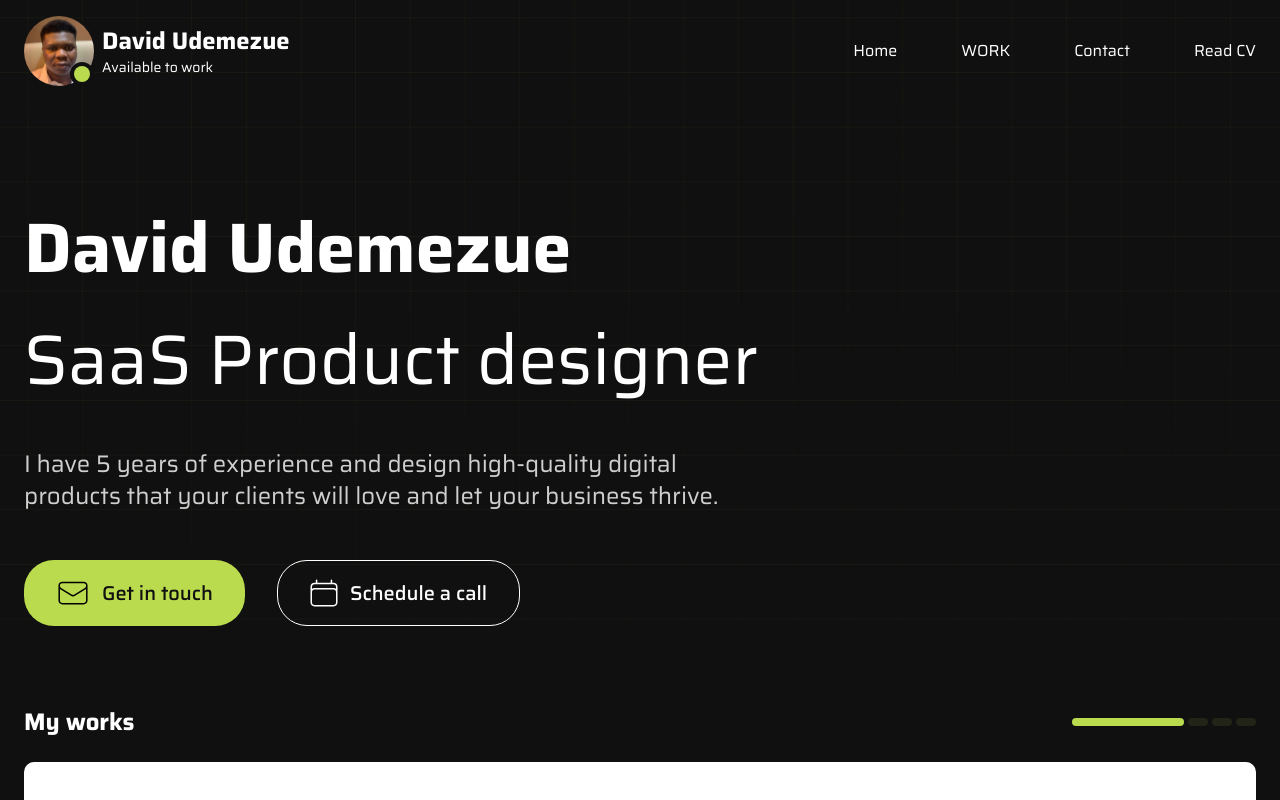
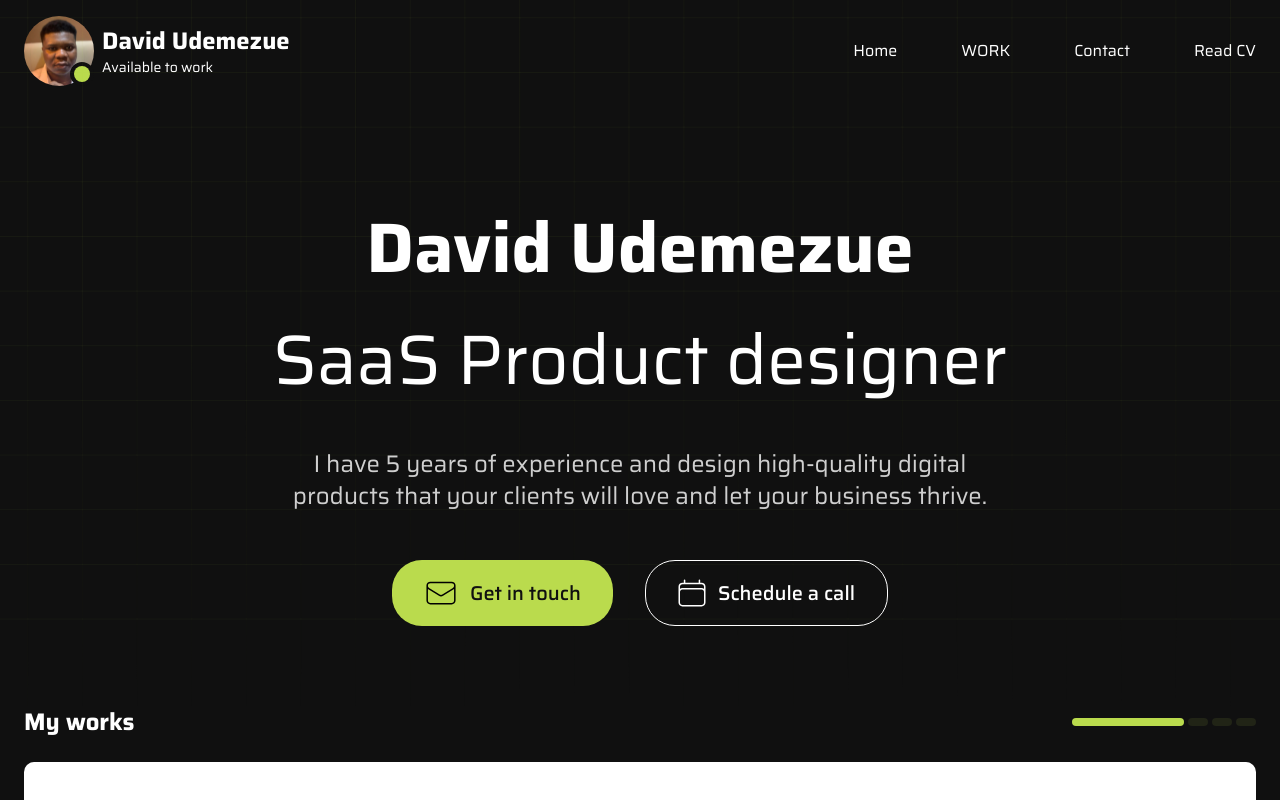
Before and after one commit to Kenedavies/portfolio, a React (Vite) app: page / in a window 1280 px wide. Shown: the top 800 px of the page. Built offline with nearby package versions, Linux system fonts and the light colour scheme.

Commit message:
hero section

```diff
--- a/package.json
+++ b/package.json
@@ -13,6 +13,7 @@
     "react": "^18.2.0",
     "react-dom": "^18.2.0",
     "react-icons": "^4.11.0",
+    "react-responsive-carousel": "^3.2.23",
     "react-router-dom": "^6.15.0",
     "sass": "^1.66.1"
   },
--- a/src/index.scss
+++ b/src/index.scss
@@ -53,6 +53,20 @@
 
 body {
   scroll-behavior: smooth;
+}
+
+.horizontal-hero-line {
+  animation: heroHorizontalLine 4s cubic-bezier(0.475, 0.885, 0.32, 1.275)
+    infinite;
+}
+
+@keyframes heroHorizontalLine {
+  from {
+    left: -10%;
+  }
+  to {
+    left: 110%;
+  }
 }
 
 // :root {
--- a/src/layouts/Home/index.tsx
+++ b/src/layouts/Home/index.tsx
@@ -6,9 +6,12 @@ import DesignProcess from "./DesignProcess";
 export default function Home() {
   return (
     <main>
-      <section className="bg-[url('/src/assets/images/Hero-lines.png')] bg-no-repeat bg-cover px-3 md:px-6 pt-28">
+      <section className="relative bg-[url('/src/assets/images/Hero-lines.png')] bg-no-repeat bg-cover px-3 md:px-6 pt-28 overflow-hidden">
+        {/* horizontal animation start */}
+        <div className="horizontal-hero-line absolute left-0 bg-app-green w-[64px] h-[1px]"></div>
+        {/* horizontal animation end */}
         <div className="container mx-auto py-12 md:py-20">
-          <div className="max-w-[750px]">
+          <div className="max-w-[750px] mx-auto flex flex-col items-center text-center">
             <div className="text-[40px] md:text-[50px] lg:text-[70px] leading-[60px] md:leading-[112px]">
               <span className="font-saira-bold">David Udemezue</span>
               <br /> <span>SaaS Product designer</span>
```
Also changed, not shown: 1 other file (tests, documents, lock files or other folders).
